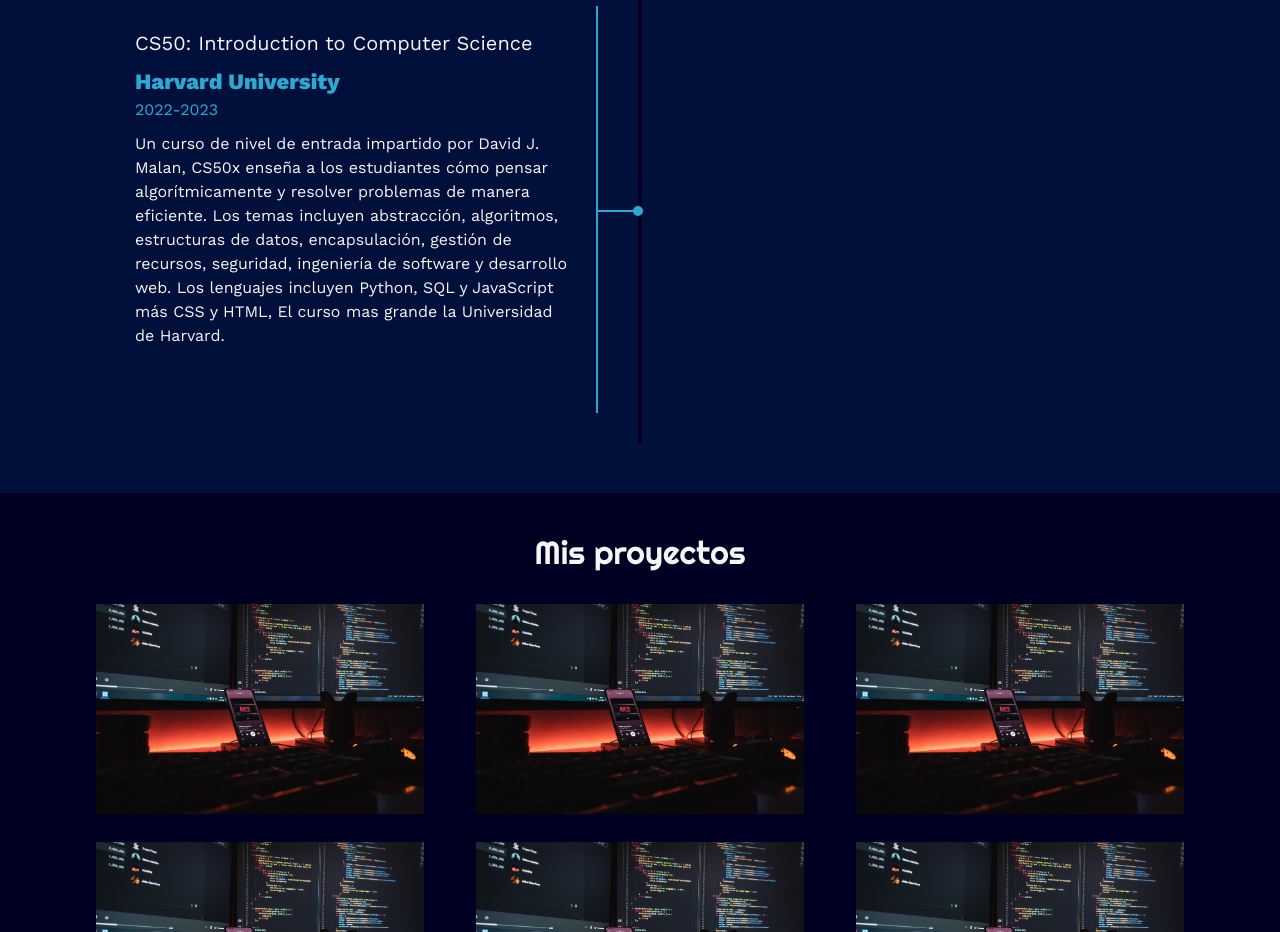
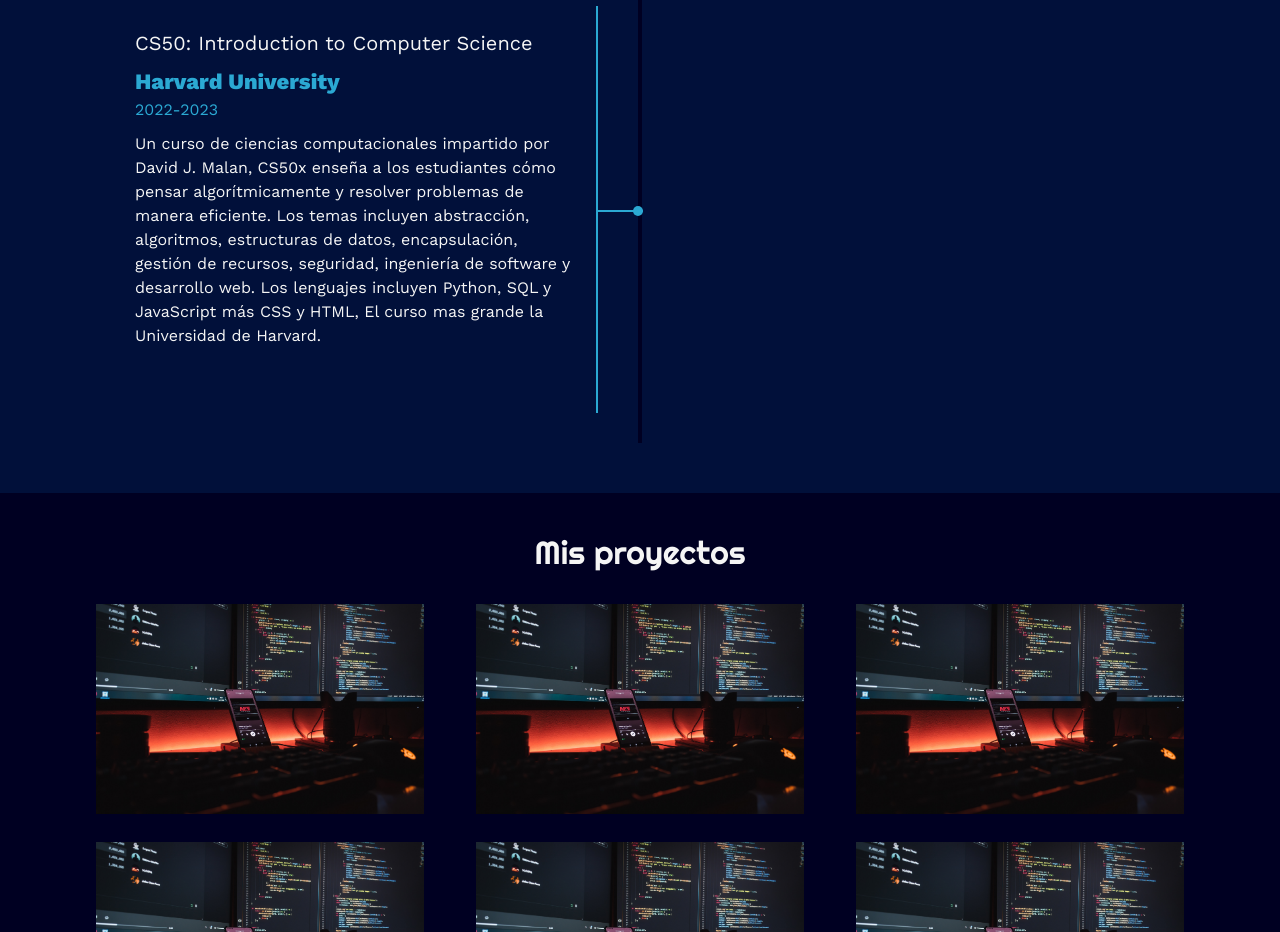
Before and after one commit to Mariano-Gonzalez-Oettinghaus/Mariano-Gonzalez-Oettinghaus.github.io, a plain HTML site: page index.html in a window 1280 px wide. Shown: the part 3020-3952 px from the top of the page. Drawn offline with nearby package versions, Linux system fonts and the light colour scheme; some packages are replaced by stand-ins of ours; a script that the page names is missing.

Commit message:
se cambio cv

```diff
--- a/index.html
+++ b/index.html
@@ -181,7 +181,7 @@
                       <h4>CS50: Introduction to Computer Science </h4>
                       <span class="casa">Harvard University</span>
                       <span class="fecha">2022-2023</span>
-                      <p>Un curso de nivel de entrada impartido por David J. Malan, CS50x enseña a los estudiantes cómo pensar algorítmicamente y resolver problemas de manera eficiente. Los temas incluyen abstracción, algoritmos, estructuras de datos, encapsulación, gestión de recursos, seguridad, ingeniería de software y desarrollo web. Los lenguajes incluyen Python, SQL y JavaScript más CSS y HTML, El curso mas grande la Universidad de Harvard. <br><br> </p>
+                      <p>Un curso de ciencias computacionales impartido por David J. Malan, CS50x enseña a los estudiantes cómo pensar algorítmicamente y resolver problemas de manera eficiente. Los temas incluyen abstracción, algoritmos, estructuras de datos, encapsulación, gestión de recursos, seguridad, ingeniería de software y desarrollo web. Los lenguajes incluyen Python, SQL y JavaScript más CSS y HTML, El curso mas grande la Universidad de Harvard. <br><br> </p>
                       <div class="conectori">
                           <div class="circuloi"></div>
                       </div>
```
